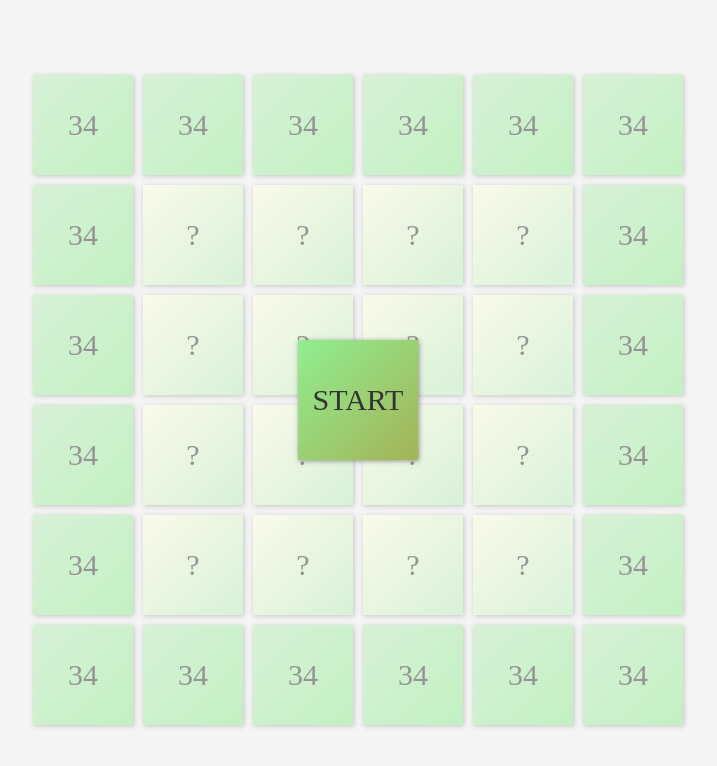
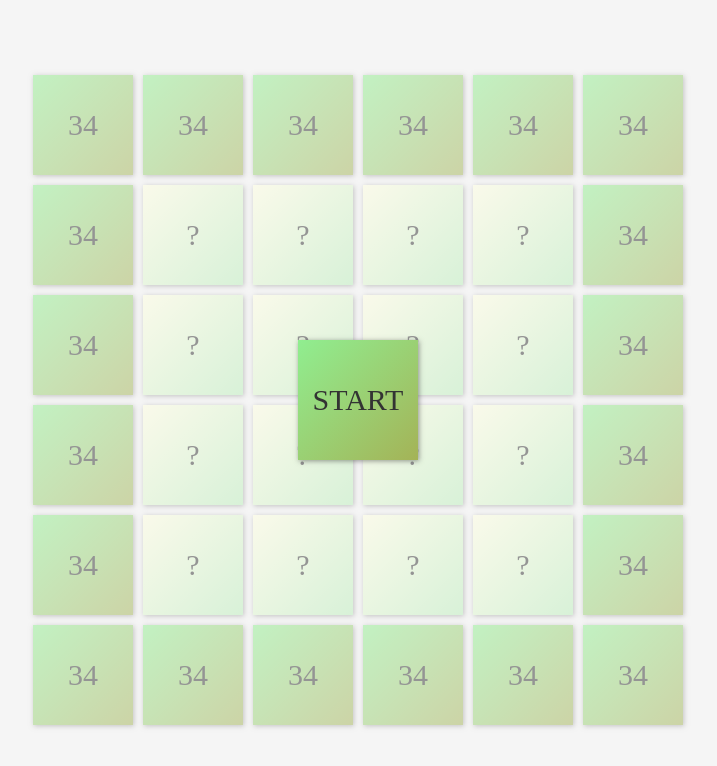
Before and after one commit to killv/magicbox, a plain HTML site: page index.html in a window 1280 px wide. Shown: the whole page, without its empty margins (282-999 px from the left). Drawn offline with Linux system fonts and the light colour scheme.

Commit message:
fixed intro

```diff
--- a/index.html
+++ b/index.html
@@ -1,8 +1,10 @@
 <!DOCTYPE html>
 <html>
 	<head>
+		<meta charset="utf-8">
 		<title>Magicbox</title>
 		<link rel="stylesheet" href="css/index.css">
+		<link rel="icon" type="image/x-icon" href="favicon.ico">
 	</head>
 	<body>
 		<div class="wrap">
@@ -10,52 +12,52 @@
 				<div class="start" id="start">START</div>
 			</div>
 			<div class="container">
-				<div class="cell r-cell r0" id="r0">34</div>
-				<div class="cell r-cell r1" id="r1">34</div>
-				<div class="cell r-cell r2" id="r2">34</div>
-				<div class="cell r-cell r3" id="r3">34</div>
-				<div class="cell r-cell r4" id="r4">34</div>
-				<div class="cell r-cell r5" id="r5">34</div>
+				<div class="cell r-cell r0 correct" id="r0">34</div>
+				<div class="cell r-cell r1 correct" id="r1">34</div>
+				<div class="cell r-cell r2 correct" id="r2">34</div>
+				<div class="cell r-cell r3 correct" id="r3">34</div>
+				<div class="cell r-cell r4 correct" id="r4">34</div>
+				<div class="cell r-cell r5 correct" id="r5">34</div>
 
-				<div class="cell r-cell r6" id="r6">34</div>
+				<div class="cell r-cell r6 correct" id="r6">34</div>
 
 				<div class="cell n-cell c0">?</div>
 				<div class="cell n-cell c1">?</div>
 				<div class="cell n-cell c2">?</div>
 				<div class="cell n-cell c3">?</div>
 
-				<div class="cell r-cell r7" id="r7">34</div>
-				<div class="cell r-cell r8" id="r8">34</div>
+				<div class="cell r-cell r7 correct" id="r7">34</div>
+				<div class="cell r-cell r8 correct" id="r8">34</div>
 
 				<div class="cell n-cell c4">?</div>
 				<div class="cell n-cell c5">?</div>
 				<div class="cell n-cell c6">?</div>
 				<div class="cell n-cell c7">?</div>
 
-				<div class="cell r-cell r9" id="r9">34</div>
-				<div class="cell r-cell r10" id="r10">34</div>
+				<div class="cell r-cell r9 correct" id="r9">34</div>
+				<div class="cell r-cell r10 correct" id="r10">34</div>
 
 				<div class="cell n-cell c8">?</div>
 				<div class="cell n-cell c9">?</div>
 				<div class="cell n-cell c10">?</div>
 				<div class="cell n-cell c11">?</div>
 
-				<div class="cell r-cell r11" id="r11">34</div>
-				<div class="cell r-cell r12" id="r12">34</div>
+				<div class="cell r-cell r11 correct" id="r11">34</div>
+				<div class="cell r-cell r12 correct" id="r12">34</div>
 
 				<div class="cell n-cell c12">?</div>
 				<div class="cell n-cell c13">?</div>
 				<div class="cell n-cell c14">?</div>
 				<div class="cell n-cell c15">?</div>
 
-				<div class="cell r-cell r13" id="r13">34</div>
+				<div class="cell r-cell r13 correct" id="r13">34</div>
 
-				<div class="cell r-cell r14" id="r14">34</div>
-				<div class="cell r-cell r15" id="r15">34</div>
-				<div class="cell r-cell r16" id="r16">34</div>
-				<div class="cell r-cell r17" id="r17">34</div>
-				<div class="cell r-cell r18" id="r18">34</div>
-				<div class="cell r-cell r19" id="r19">34</div>
+				<div class="cell r-cell r14 correct" id="r14">34</div>
+				<div class="cell r-cell r15 correct" id="r15">34</div>
+				<div class="cell r-cell r16 correct" id="r16">34</div>
+				<div class="cell r-cell r17 correct" id="r17">34</div>
+				<div class="cell r-cell r18 correct" id="r18">34</div>
+				<div class="cell r-cell r19 correct" id="r19">34</div>
 			</div>
 		</div>
 		<script src="js/index.js"></script>
```
Also changed, not shown: cover.png (added).
